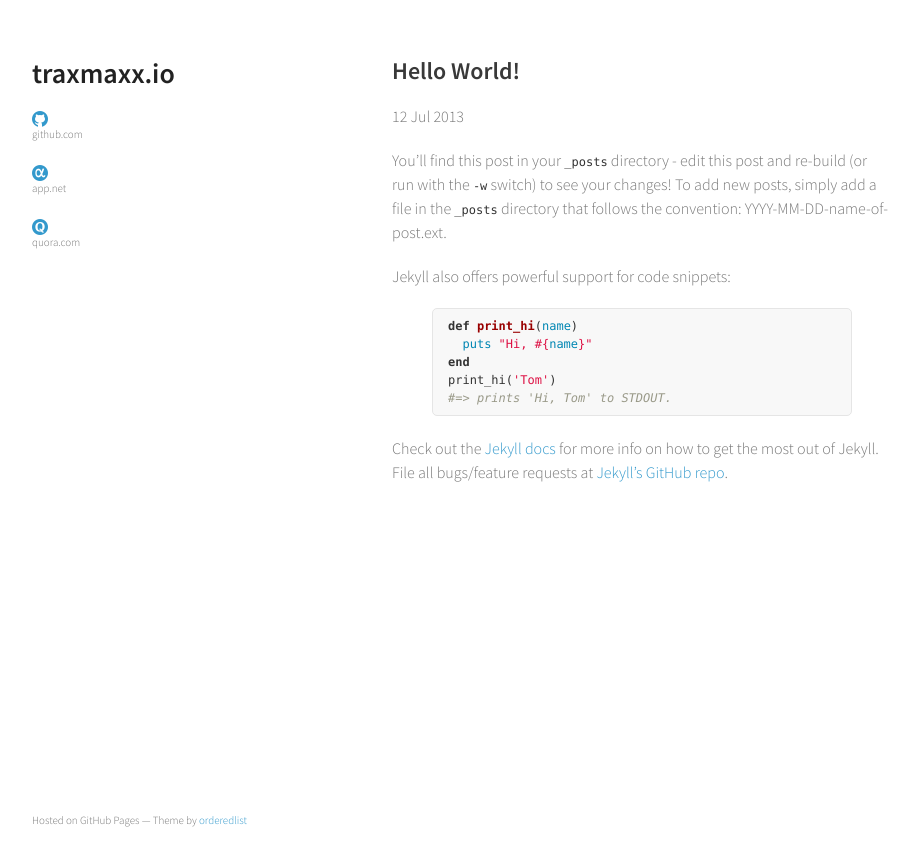
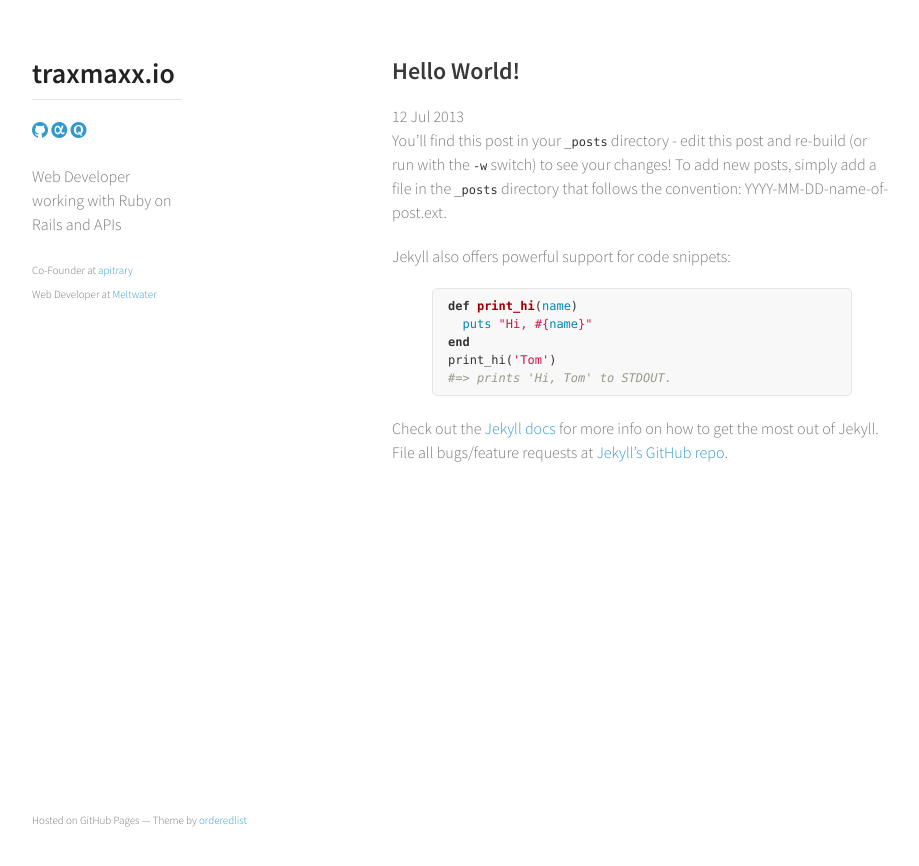
Before and after one commit to Traxmaxx/traxmaxx.github.io, a Jekyll site: the page built from _posts/2013-07-12-hello-world.markdown, in a window 1280 px wide. Shown: the top 866 px of the page, without its empty margins (178-1097 px from the left). Built offline with Jekyll 4.4.1, drawn with Linux system fonts in a browser that asks for light colours; Markdown is read by kramdown in place of the engine named in the settings; comment, search, counter and statistics services are not loaded.

Commit message:
Progress : )

```diff
--- a/_layouts/default.html
+++ b/_layouts/default.html
@@ -17,32 +17,45 @@
   </head>
   <body>
     <main>
-      <header>
+      <header class="main">
         <h1>traxmaxx.io</h1>
         <p></p>
 
 
         <p class="view">
-          <a href="https://github.com/Traxmaxx"><span class="ss-icon">githuboctocat</span> <small>github.com</small></a>
+          <a href="https://github.com/Traxmaxx"><span class="ss-icon">githuboctocat</span></a>
+          <a href="https://alpha.app.net/traxmaxx"><span class="ss-icon">appnet</span></a>
+          <a href="https://www.quora.com/Alexander-R%C3%B6sel"><span class="ss-icon">quora</span></a>
         </p>
 
         <p class="view">
-          <a href="https://alpha.app.net/traxmaxx"><span class="ss-icon">appnet</span> <small>app.net</small></a>
+          Web Developer working with Ruby on Rails and APIs
         </p>
 
         <p class="view">
-          <a href="https://www.quora.com/Alexander-R%C3%B6sel"><span class="ss-icon">quora</span> <small>quora.com</small></a>
+          <small>Co-Founder at <a href="http://apitrary.com">apitrary</a></small><br>
+          <small>Web Developer at <a href="http://meltwater.github.io/">Meltwater</a></small>
         </p>
 
       </header>
       <section>
         {{content}}
       </section>
-      <footer>
+      <footer class="main">
         <p><small>Hosted on GitHub Pages &mdash; Theme by <a href="https://github.com/orderedlist">orderedlist</a></small></p>
       </footer>
     </main>
     <script src="js/scale.fix.js"></script>
+    <script>
+      /* * * CONFIGURATION VARIABLES: EDIT BEFORE PASTING INTO YOUR WEBPAGE * * */
+      var disqus_shortname = 'traxmaxx'; // required: replace example with your forum shortname
 
+      /* * * DON'T EDIT BELOW THIS LINE * * */
+      (function() {
+          var dsq = document.createElement('script'); dsq.type = 'text/javascript'; dsq.async = true;
+          dsq.src = '//' + disqus_shortname + '.disqus.com/embed.js';
+          (document.getElementsByTagName('head')[0] || document.getElementsByTagName('body')[0]).appendChild(dsq);
+      })();
+    </script>
   </body>
 </html>
--- a/_layouts/post.html
+++ b/_layouts/post.html
@@ -1,9 +1,15 @@
 ---
 layout: default
 ---
-<h2>{{ page.title }}</h2>
-<p class="meta">{{ page.date | date_to_string }}</p>
+<article>
+<header class="meta">
+    <h2>{{ page.title }}</h2>
+    {{ page.date | date_to_string }}
+</header>
 
-<div class="post">
+<div class="article-content">
     {{ content }}
 </div>
+
+<section id="disqus_thread"></section>
+</article>
--- a/css/main.css
+++ b/css/main.css
@@ -75,7 +75,9 @@ h1, h2, h3 {
 }
 
 h1 {
+  border-bottom: 1px solid #e6e6e6;
   font-size:28px;
+  padding: 0 0 10px 0;
 }
 
 h2 {
@@ -108,8 +110,8 @@ a small {
 }
 
 main {
-  width:860px;
   margin:0 auto;
+  max-width:860px;
 }
 
 blockquote {
@@ -157,13 +159,13 @@ img {
   max-width:100%;
 }
 
-header {
+header.main {
   width:150px;
   float:left;
   position:fixed;
 }
 
-header ul {
+header.main ul {
   list-style:none;
   height:40px;
 
@@ -183,14 +185,14 @@ header ul {
   width:270px;
 }
 
-header li {
+header.main li {
   width:89px;
   float:left;
   border-right:1px solid #d2d2d2;
   height:40px;
 }
 
-header ul a {
+header.main ul a {
   line-height:1;
   font-size:11px;
   color:#999;
@@ -205,17 +207,17 @@ strong {
   font-weight:600;
 }
 
-header ul li + li {
+header.main ul li + li {
   width:88px;
   border-left:1px solid #fff;
 }
 
-header ul li + li + li {
+header.main ul li + li + li {
   border-right:none;
   width:89px;
 }
 
-header ul a strong {
+header.main ul a strong {
   font-size:14px;
   display:block;
   color:#222;
@@ -238,12 +240,18 @@ hr {
   margin:0 0 20px;
 }
 
-footer {
+
+
+
+
+footer.main {
   width:270px;
   float:left;
   position:fixed;
   bottom:50px;
 }
+
+#disqus_thread {margin: 100px 0 0 0;}
 
 @media print, screen and (max-width: 960px) {
 
@@ -252,13 +260,13 @@ footer {
     margin:0;
   }
 
-  header, section, footer {
+  header.main, section, footer.main {
     float:none;
     position:static;
     width:auto;
   }
 
-  header {
+  header.main {
     padding-right:320px;
   }
 
@@ -269,11 +277,11 @@ footer {
     margin:0 0 20px;
   }
 
-  header a small {
+  header.main a small {
     display:inline;
   }
 
-  header ul {
+  header.main ul {
     position:absolute;
     right:50px;
     top:52px;
@@ -285,11 +293,11 @@ footer {
     word-wrap:break-word;
   }
 
-  header {
+  header.main {
     padding:0;
   }
 
-  header ul, header p.view {
+  header.main ul, header.main p.view {
     position:static;
   }
 
@@ -303,7 +311,7 @@ footer {
     padding:15px;
   }
 
-  header ul {
+  header.main ul {
     display:none;
   }
 }
--- a/index.html
+++ b/index.html
@@ -4,7 +4,7 @@ title: traxmaxx.io
 ---
 
 <div id="home">
-  <h1>Blog Posts</h1>
+  <h2>Blog Posts</h2>
   <ul class="posts">
     {% for post in site.posts %}
       <li><span>{{ post.date | date_to_string }}</span> &raquo; <a href="{{ post.url }}">{{ post.title }}</a></li>
```
Also changed, not shown: 3 other files.
